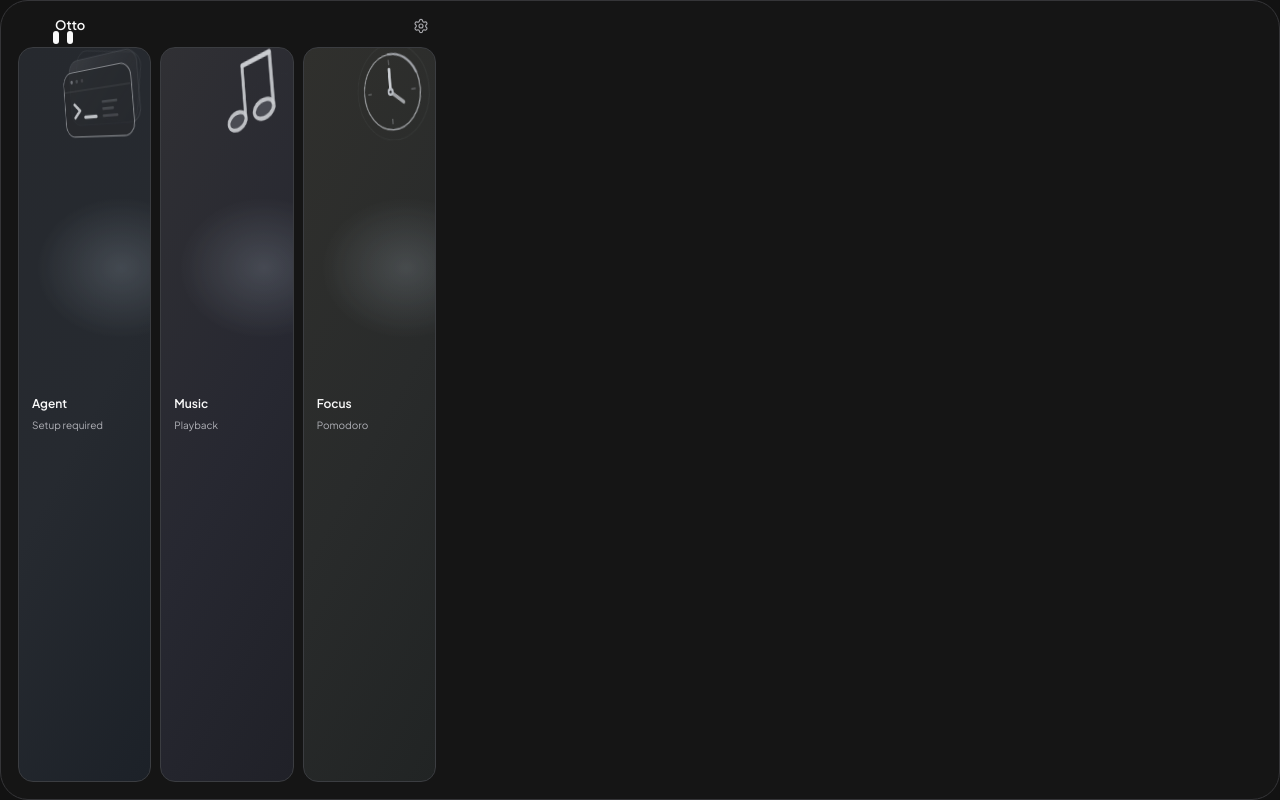
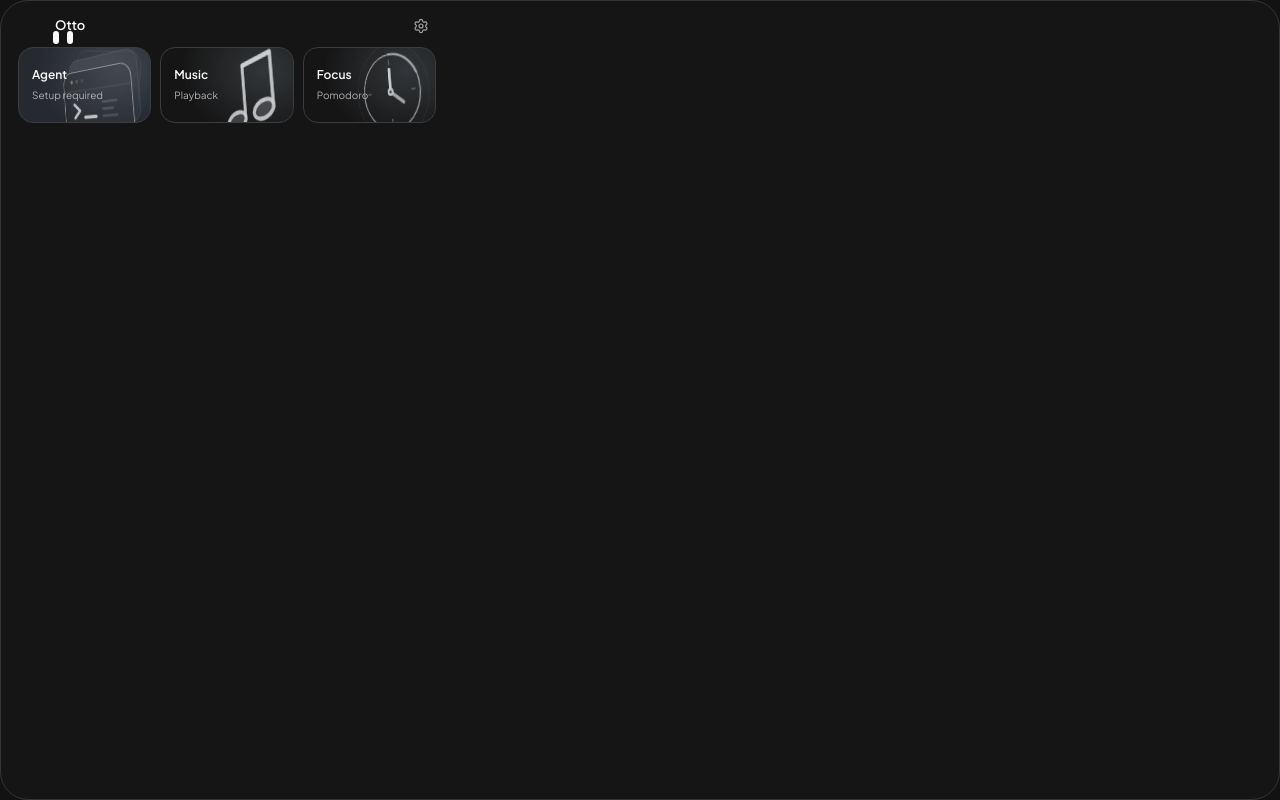
Before and after one commit to howlil/otto, a React (Vite) app: page / in a window 1280 px wide. Both pictures are taken after a click on the button "Open Otto". Built offline with nearby package versions, Linux system fonts and the light colour scheme.

Commit message:
style(home): align idle eyes typography and cards with otto reference

```diff
--- a/src/features/home/HomeCard.tsx
+++ b/src/features/home/HomeCard.tsx
@@ -71,22 +71,20 @@ export function HomeCard({
     name === "Agent"
       ? "bg-[linear-gradient(118deg,var(--color-otto-art-music-start)_0%,var(--color-otto-art-music-middle)_51%,var(--color-otto-art-music-end)_100%)]"
       : name === "Music"
-        ? "bg-[linear-gradient(118deg,var(--color-otto-selected)_0%,var(--color-otto-art-focus-middle)_55%,var(--color-otto-art-focus-end)_100%)]"
-        : "bg-[linear-gradient(118deg,var(--color-otto-art-alt-start)_0%,var(--color-otto-art-alt-middle)_53%,var(--color-otto-art-alt-end)_100%)]";
+        ? "bg-[linear-gradient(118deg,var(--color-otto-art-card-music-start)_0%,var(--color-otto-art-card-music-middle)_51%,var(--color-otto-art-card-music-end)_100%)]"
+        : "bg-[linear-gradient(118deg,var(--color-otto-art-card-focus-start)_0%,var(--color-otto-art-card-focus-middle)_51%,var(--color-otto-art-card-focus-end)_100%)]";
   return (
     <button
       ref={buttonRef}
       type="button"
-      className={`group relative isolate block min-w-0 overflow-hidden rounded-[15px] border border-otto-line-strong px-[13px] py-[11px] text-left text-otto-text transition-[transform,border-color,background] duration-[260ms] ease-otto [--art-tilt:43deg] [--dx:0px] [--dy:0px] [--shimmer:0.8] before:pointer-events-none before:absolute before:inset-0 before:z-[1] before:bg-[radial-gradient(ellipse_120px_100px_at_78%_30%,var(--color-otto-art-halo),transparent_70%)] before:opacity-[var(--shimmer)] before:mix-blend-screen before:transition-opacity before:duration-[250ms] hover:-translate-y-px hover:border-otto-line-hover focus-visible:-translate-y-px focus-visible:border-otto-line-hover active:scale-[0.985] ${backgroundClass} ${entryMotion}`}
+      className={`group relative isolate block h-[76px] min-w-0 overflow-hidden rounded-[15px] border border-otto-line-strong px-[13px] py-[11px] text-left text-otto-text transition-[transform,border-color,background] duration-[260ms] ease-otto [--art-tilt:43deg] [--dx:0px] [--dy:0px] [--shimmer:0.8] before:pointer-events-none before:absolute before:inset-0 before:z-[1] before:bg-[radial-gradient(ellipse_120px_100px_at_78%_30%,var(--color-otto-art-halo),transparent_70%)] before:opacity-[var(--shimmer)] before:mix-blend-screen before:transition-opacity before:duration-[250ms] after:pointer-events-none after:absolute after:inset-0 after:z-[2] after:bg-[linear-gradient(90deg,var(--color-otto-art-overlay-start)_0%,var(--color-otto-art-overlay-middle)_29%,var(--color-otto-art-overlay-end)_64%,transparent_100%)] hover:border-otto-line-hover focus-visible:border-otto-line-hover active:scale-[0.985] ${backgroundClass} ${entryMotion}`}
       onClick={onClick}
       onPointerMove={move}
       onPointerLeave={reset}
       style={{ "--art-tilt": `${tilt}deg`, "--shimmer": String(gradient / 100) } as CSSProperties}
     >
       <span className="pointer-events-none relative z-[3] flex h-full max-w-[81%] flex-col justify-center whitespace-nowrap">
-        <Text as="strong" variant="title">
-          {name}
-        </Text>
+        <strong className="text-otto-md font-[550] leading-[1.2]">{name}</strong>
         <Text as="small" variant="meta" className="mt-1.5 text-otto-text-floating-muted">
           {subtitle}
         </Text>
```
